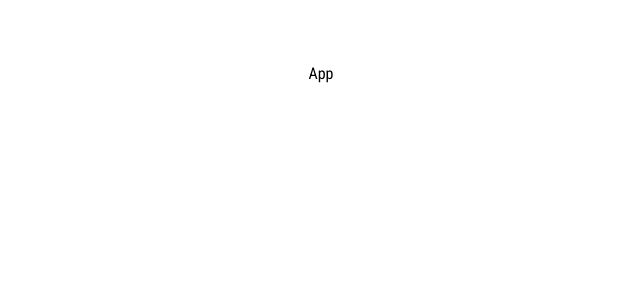
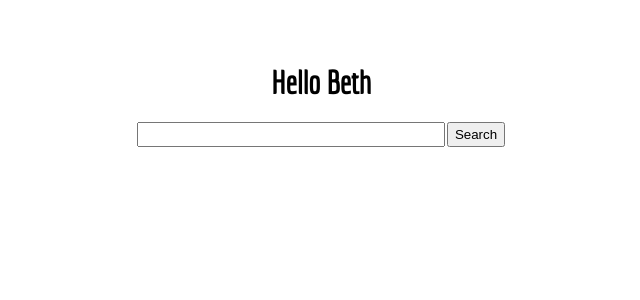
Before and after one commit to BethWProjects/home, a React (Create React App) app: page / in a window 1280 px wide. Shown: the top 300 px of the page, without its empty margins (319-959 px from the left). Built offline with nearby package versions, Linux system fonts and the light colour scheme.

Commit message:
Added state to search field and onClick functionality to redirect to the google search query results, interpolating the users input value into the search

```diff
--- a/src/App.js
+++ b/src/App.js
@@ -1,9 +1,34 @@
 import './index.css';
+import { useState } from 'react';
 
 function App() {
+
+  //set the useState array
+  const [userQuery, setUserQuery] = useState('')
+
+  //create a Search function to redirect a user to a new url upon search
+  //use the window.open() to redirect to a url specified
+  //interpolate the google url with a query assigned to the userQuery state value
+  //assign the userQuery value to the 'q' parameter
+  //assing a second argument '_blank' telling the browser to open a new tab
+  const searchQuery = () => {
+    window.open(`https://google.com/search?q=${userQuery}`, '_blank')
+  }
+
+  //create a function to update the query and set state (this function will go within the onChange attribute, so event target is provided, use this event as an argument in function)
+  //event.target.value is the value the user enters into the field
+  const updateUserQuery = event => {
+
+    setUserQuery(event.target.value)
+  }
+
   return (
     <div className="App">
-      App
+      <h1>Hello Beth</h1>
+      <div className='form'>
+        <input value={userQuery} onChange={updateUserQuery}/>
+        <button onClick={searchQuery}>Search</button>
+      </div>
     </div>
   );
 }
```
